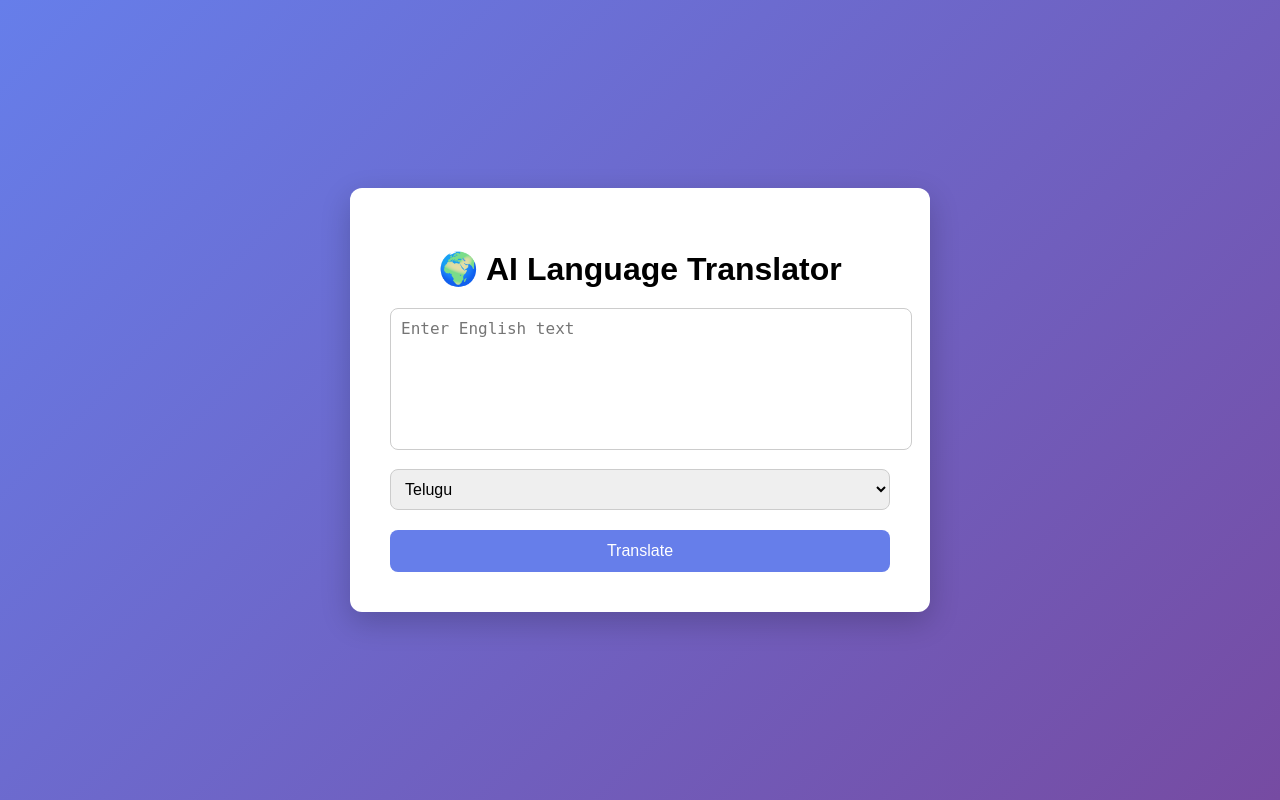
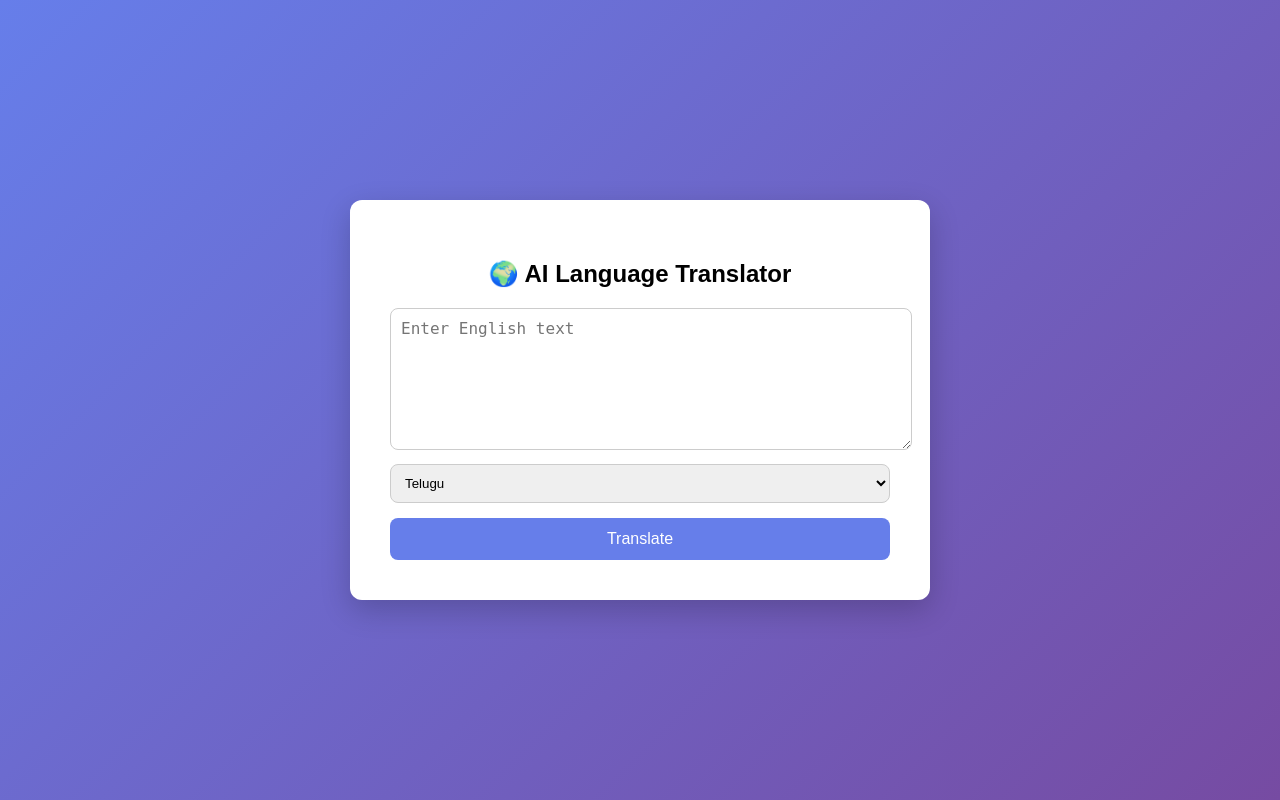
Before and after one commit to JayadeepKondaveeti/translator-app, a Flask app: page / in a window 1280 px wide. Run offline with Flask 3, Linux system fonts and the light colour scheme.

Commit message:
Update index.html

```diff
--- a/templates/index.html
+++ b/templates/index.html
@@ -1,13 +1,12 @@
 <!DOCTYPE html>
 <html>
 <head>
-
 <title>AI Translator</title>
 
 <style>
 
 body{
-font-family: Arial, sans-serif;
+font-family: Arial;
 background: linear-gradient(135deg,#667eea,#764ba2);
 height:100vh;
 display:flex;
@@ -20,56 +19,45 @@ margin:0;
 background:white;
 padding:40px;
 border-radius:12px;
+width:500px;
 box-shadow:0 10px 30px rgba(0,0,0,0.2);
-width:500px;
 text-align:center;
-}
-
-h1{
-margin-bottom:20px;
 }
 
 textarea{
 width:100%;
 height:120px;
 padding:10px;
-font-size:16px;
 border-radius:8px;
 border:1px solid #ccc;
-resize:none;
+font-size:16px;
 }
 
 select{
 width:100%;
 padding:10px;
-margin-top:15px;
+margin-top:10px;
 border-radius:8px;
 border:1px solid #ccc;
-font-size:16px;
 }
 
 button{
-margin-top:20px;
+margin-top:15px;
+padding:12px;
 width:100%;
-padding:12px;
-font-size:16px;
 background:#667eea;
 color:white;
 border:none;
 border-radius:8px;
+font-size:16px;
 cursor:pointer;
-}
-
-button:hover{
-background:#5a67d8;
 }
 
 .result{
 margin-top:20px;
+background:#f2f2f2;
 padding:15px;
-background:#f1f3f6;
 border-radius:8px;
-text-align:left;
 }
 
 </style>
@@ -80,11 +68,11 @@ text-align:left;
 
 <div class="container">
 
-<h1>🌍 AI Language Translator</h1>
+<h2>🌍 AI Language Translator</h2>
 
 <form method="POST">
 
-<textarea name="text" placeholder="Enter English text">{{ request.form.text }}</textarea>
+<textarea name="text" placeholder="Enter English text"></textarea>
 
 <select name="language">
 
@@ -109,7 +97,7 @@ text-align:left;
 
 <div class="result">
 
-<h3>Translated Text</h3>
+<b>Translated Text:</b>
 
 <p>{{ translated }}</p>
 
```
